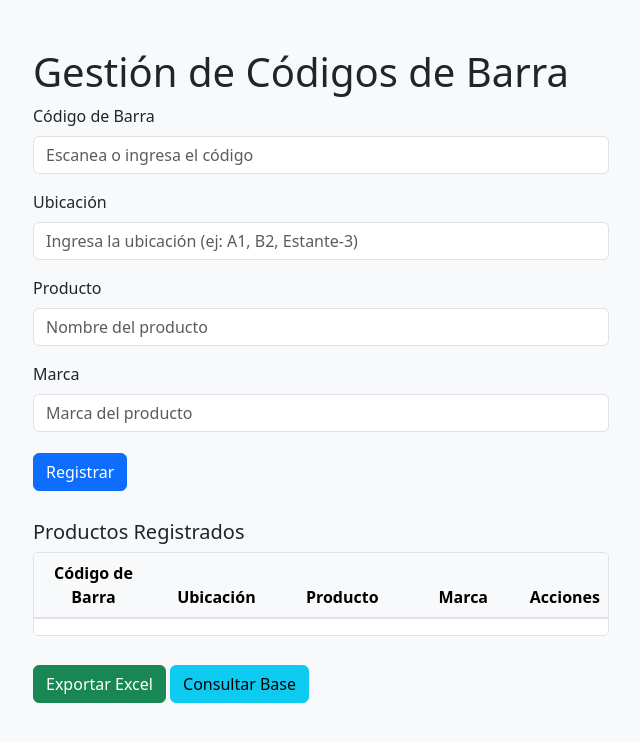
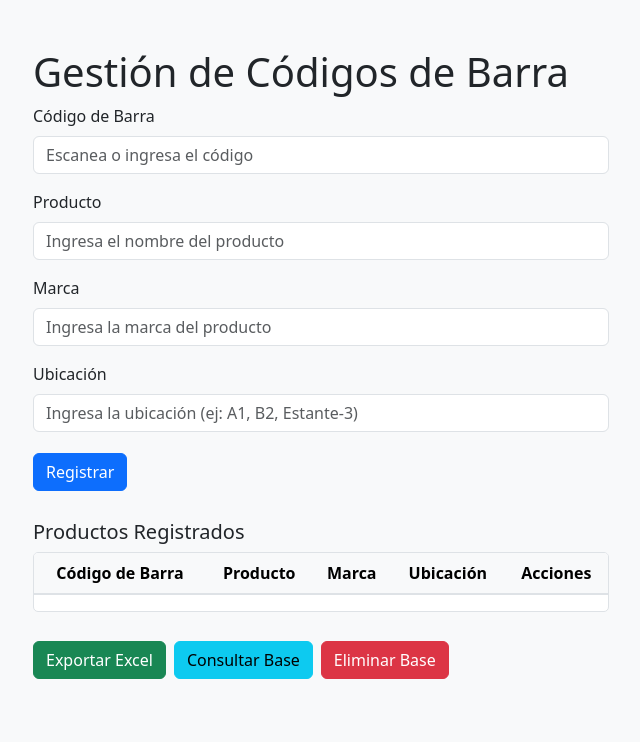
Before and after one commit to dmbruno/GestionCodigos, a Flask app: page / in a window 1280 px wide. Shown: the top 742 px of the page, without its empty margins (319-959 px from the left). Run offline with Flask 3, Linux system fonts and the light colour scheme; data that the repository does not hold is empty.

Commit message:
fix campos input

```diff
--- a/GestionCodigos/app.py
+++ b/GestionCodigos/app.py
@@ -20,6 +20,15 @@
 def consulta():
     return render_template("consulta.html")
 
+# Eliminar todos los registros
+@app.route("/delete-all", methods=["POST"])
+def delete_all_entries():
+    try:
+        # Sobrescribir el archivo con un DataFrame vacío con las mismas columnas
+        pd.DataFrame(columns=["Código de Barra", "Ubicación", "Producto", "Marca"]).to_csv(DATA_FILE, index=False)
+        return jsonify({"success": True})
+    except Exception as e:
+        return jsonify({"success": False, "message": str(e)}), 500
 # Registrar un nuevo código
 @app.route("/add", methods=["POST"])
 def add_entry():
--- a/GestionCodigos/static/script.js
+++ b/GestionCodigos/static/script.js
@@ -1,6 +1,7 @@
 document.addEventListener("DOMContentLoaded", () => {
     const form = document.getElementById("barcode-form");
     const exportExcelButton = document.getElementById("export-excel");
+    const deleteAllButton = document.getElementById("delete-all");
 
     // Manejar el formulario de registro
     form.addEventListener("submit", async (e) => {
@@ -45,6 +46,25 @@
         }
     });
 
+    // Manejar la eliminación de todos los registros
+    deleteAllButton.addEventListener("click", async () => {
+        if (confirm("¿Estás seguro de eliminar todos los registros? Esta acción no se puede deshacer.")) {
+            try {
+                const response = await fetch("/delete-all", {
+                    method: "POST",
+                });
+                if (response.ok) {
+                    alert("Todos los registros fueron eliminados");
+                    loadRegisteredProducts(); // Actualizar la lista después de eliminar
+                } else {
+                    alert("Error al eliminar los registros");
+                }
+            } catch (error) {
+                console.error("Error al eliminar todos los registros:", error);
+            }
+        }
+    });
+
     // Cargar los productos registrados en el componente scrollable
     const loadRegisteredProducts = async () => {
         const response = await fetch("/data");
@@ -64,9 +84,9 @@
             const row = document.createElement("tr");
             row.innerHTML = `
                 <td>${product["Código de Barra"]}</td>
-                <td>${product["Ubicación"]}</td>
                 <td>${product["Producto"]}</td>
                 <td>${product["Marca"]}</td>
+                <td>${product["Ubicación"]}</td>
                 <td>
                     <button class="btn btn-danger btn-sm btn-delete" data-code="${product["Código de Barra"]}">
                         Eliminar
--- a/GestionCodigos/templates/index.html
+++ b/GestionCodigos/templates/index.html
@@ -20,17 +20,17 @@
                 <input type="text" id="barcode" class="form-control" placeholder="Escanea o ingresa el código" required>
             </div>
             <div class="mb-3">
+                <label for="product" class="form-label">Producto</label>
+                <input type="text" id="product" class="form-control" placeholder="Ingresa el nombre del producto" required>
+            </div>
+            <div class="mb-3">
+                <label for="brand" class="form-label">Marca</label>
+                <input type="text" id="brand" class="form-control" placeholder="Ingresa la marca del producto" required>
+            </div>
+            <div class="mb-3">
                 <label for="location" class="form-label">Ubicación</label>
                 <input type="text" id="location" class="form-control"
                     placeholder="Ingresa la ubicación (ej: A1, B2, Estante-3)" required>
-            </div>
-            <div class="mb-3">
-                <label for="product" class="form-label">Producto</label>
-                <input type="text" id="product" class="form-control" placeholder="Nombre del producto" required>
-            </div>
-            <div class="mb-3">
-                <label for="brand" class="form-label">Marca</label>
-                <input type="text" id="brand" class="form-control" placeholder="Marca del producto" required>
             </div>
             <button type="submit" class="btn btn-primary">Registrar</button>
         </form>
@@ -38,16 +38,16 @@
         <!-- Contenedor scrollable para los productos registrados -->
         <div class="mt-4">
             <h5>Productos Registrados</h5>
-            <div id="registered-products" class="table-responsive border p-3"
+            <div id="registered-products" class="table-responsive border"
                 style="max-height: 200px; overflow-y: auto;">
                 <table class="table table-striped">
                     <thead>
                         <tr>
-                            <th style="width: 25%;">Código de Barra</th>
-                            <th style="width: 25%;">Ubicación</th>
-                            <th style="width: 25%;">Producto</th>
-                            <th style="width: 25%;">Marca</th>
-                            <th style="width: 10%;">Acciones</th>
+                            <th>Código de Barra</th>
+                            <th>Producto</th>
+                            <th>Marca</th>
+                            <th>Ubicación</th>
+                            <th>Acciones</th>
                         </tr>
                     </thead>
                     <tbody id="registered-products-body">
@@ -57,10 +57,11 @@
             </div>
         </div>
 
-        <!-- Botones para exportar y consultar -->
-        <div class="mt-4">
+        <!-- Botones para exportar, consultar y eliminar -->
+        <div class="mt-4 d-flex gap-2">
             <button id="export-excel" class="btn btn-success">Exportar Excel</button>
             <a href="/consulta" class="btn btn-info">Consultar Base</a>
+            <button id="delete-all" class="btn btn-danger">Eliminar Base</button>
         </div>
     </div>
     <script src="/static/script.js"></script>
--- a/data.csv
+++ b/data.csv
@@ -1,2 +1,2 @@
 Código de Barra,Ubicación,Producto,Marca
-734056,A21,Diego,PP
+444444,A22,celda vset,PP
```
